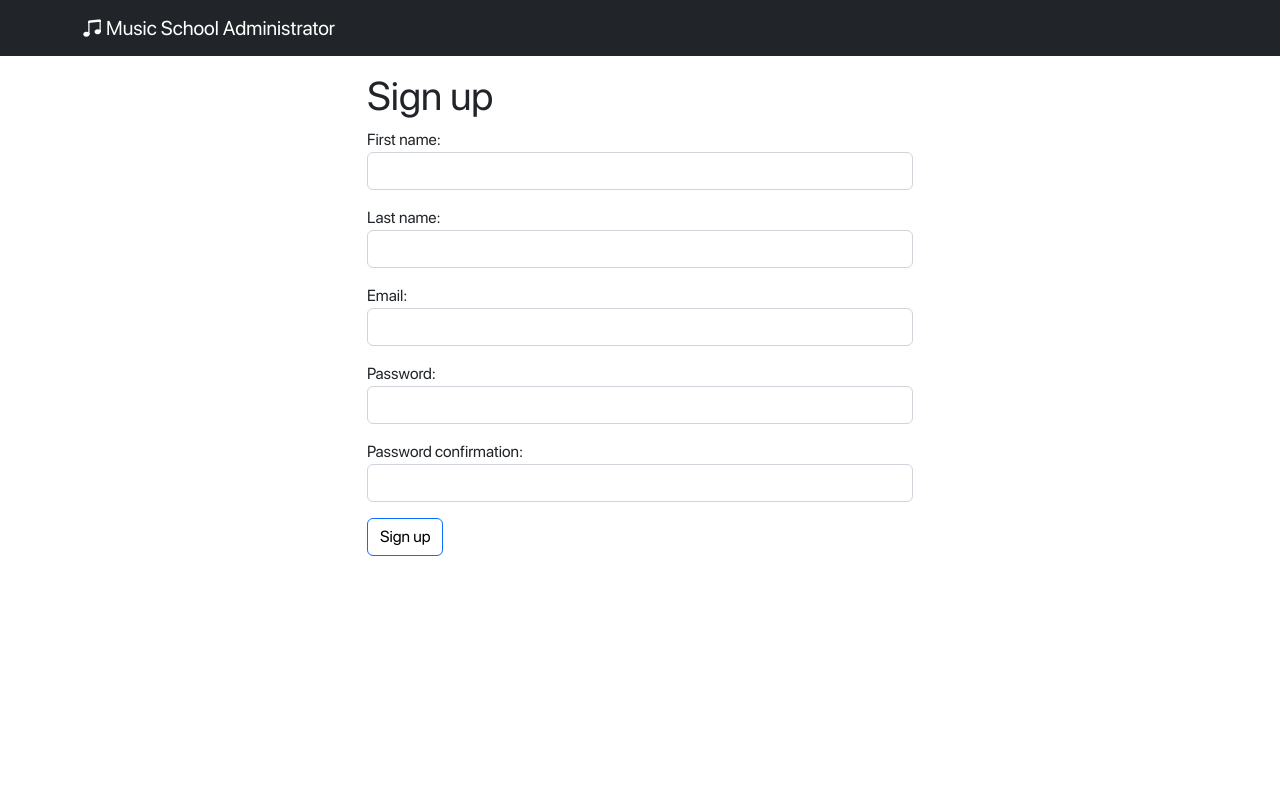
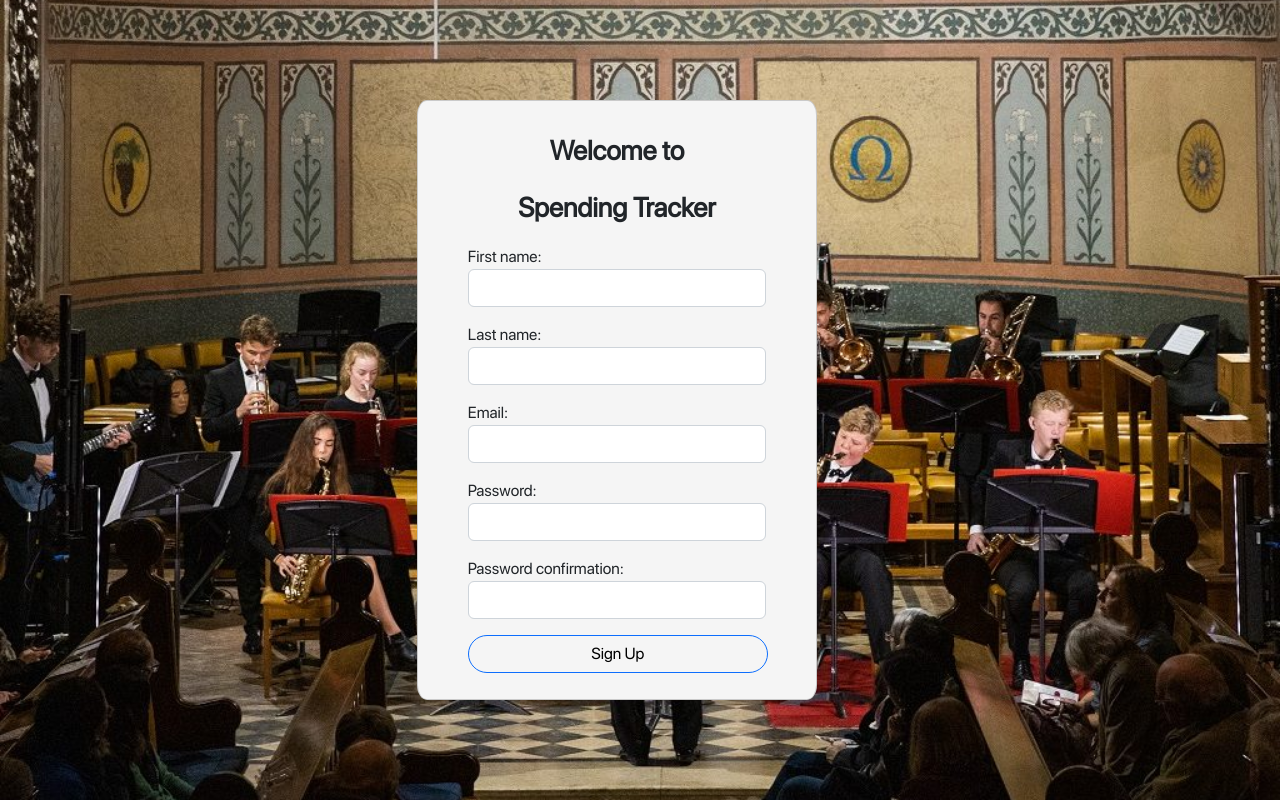
Before and after one commit to rb2cc/Team-Galin-Spending-Tracker, a Django app: page /sign_up/ in a window 1280 px wide. Run offline with Django 4.2, Linux system fonts and the light colour scheme; some libraries are stand-ins or nearby versions.

Commit message:
First try

```diff
--- a/static/custom.css
+++ b/static/custom.css
@@ -27,14 +27,20 @@ p.cover-text {
 }
 
 .cover-card {
-  background-color: rgba(245, 245, 245, 0.6);
+  background-color: rgb(245, 245, 245);
   left: 30%;
-  width: 500px;
+  width: 400px;
+  height: 600px;
   padding-top: 30px;
   padding-left: 50px;
   padding-right: 50px;
   padding-bottom: 30px;
-  border-radius: 7.5%;
+  border-radius: 2.5%;
+}
+
+.btn-primary {
+  width: 300px;
+  border-radius: 50px 50px 50px 50px;
 }
 
 ul {
--- a/tracker/templates/sign_up.html
+++ b/tracker/templates/sign_up.html
@@ -1,14 +1,20 @@
-{% extends 'base_content.html' %}
-{% block content %}
-<div class='container'>
-    <div class='row'>
-        <div class='col-6 offset-3'>
-            <h1>Sign up</h1>
-            <form action = '{% url 'sign_up' %}' method = 'post'>
-                {% csrf_token %}
-                {% include 'partials/bootstrap_form.html' with form=form %}
-                <input type = 'submit' value = 'Sign up' class='btn btn-primary'>
-            </form>
+{% extends 'base.html' %}
+{% block body %}
+<div id="cover-image">
+    <div class="container vh-100">
+        <div class="row h-100">
+            <div class="col-12 my-auto">
+                <div class="card cover-card">
+                    <p class="cover-text" style="font-weight:bold; text-align:center">Welcome to </p>
+                    <p class="cover-text" style="font-weight:bold; text-align:center">Spending Tracker</p>
+                    <form action = "{% url 'home' %}" method="post">
+                        {% csrf_token %}
+                        {% include 'partials/bootstrap_form.html' with form=form %}
+                        {% include 'partials/messages.html' %}
+                        <input type="submit" value="Sign Up" class='btn btn-primary'>
+                    </form>
+                </div>
+            </div>
         </div>
     </div>
 </div>
```
Also changed, not shown: tracker/templates/home.html (+5 -2 lines), tracker/migrations/0001_initial.py, tracker/migrations/0002_category_user_available_categories.py (deleted).
